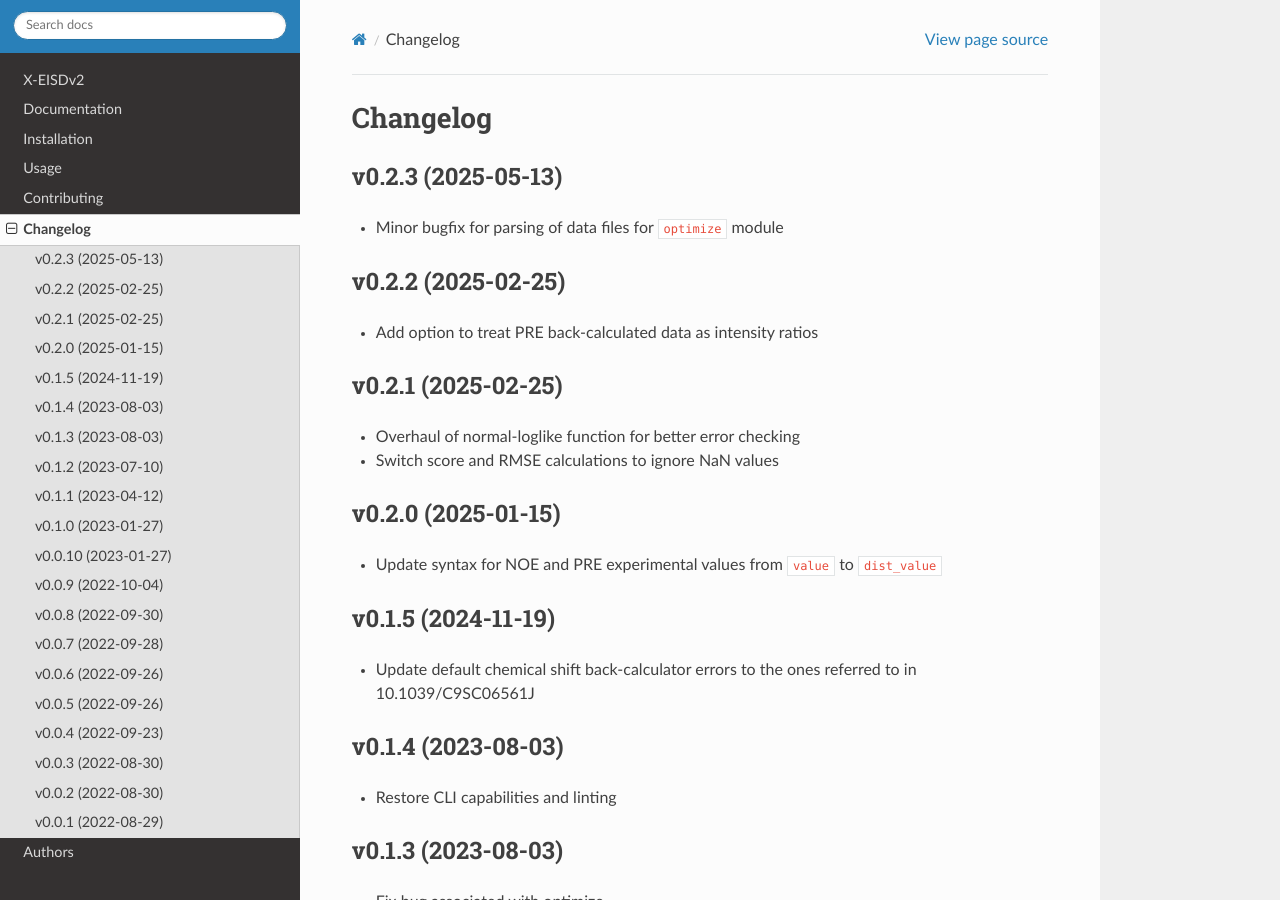
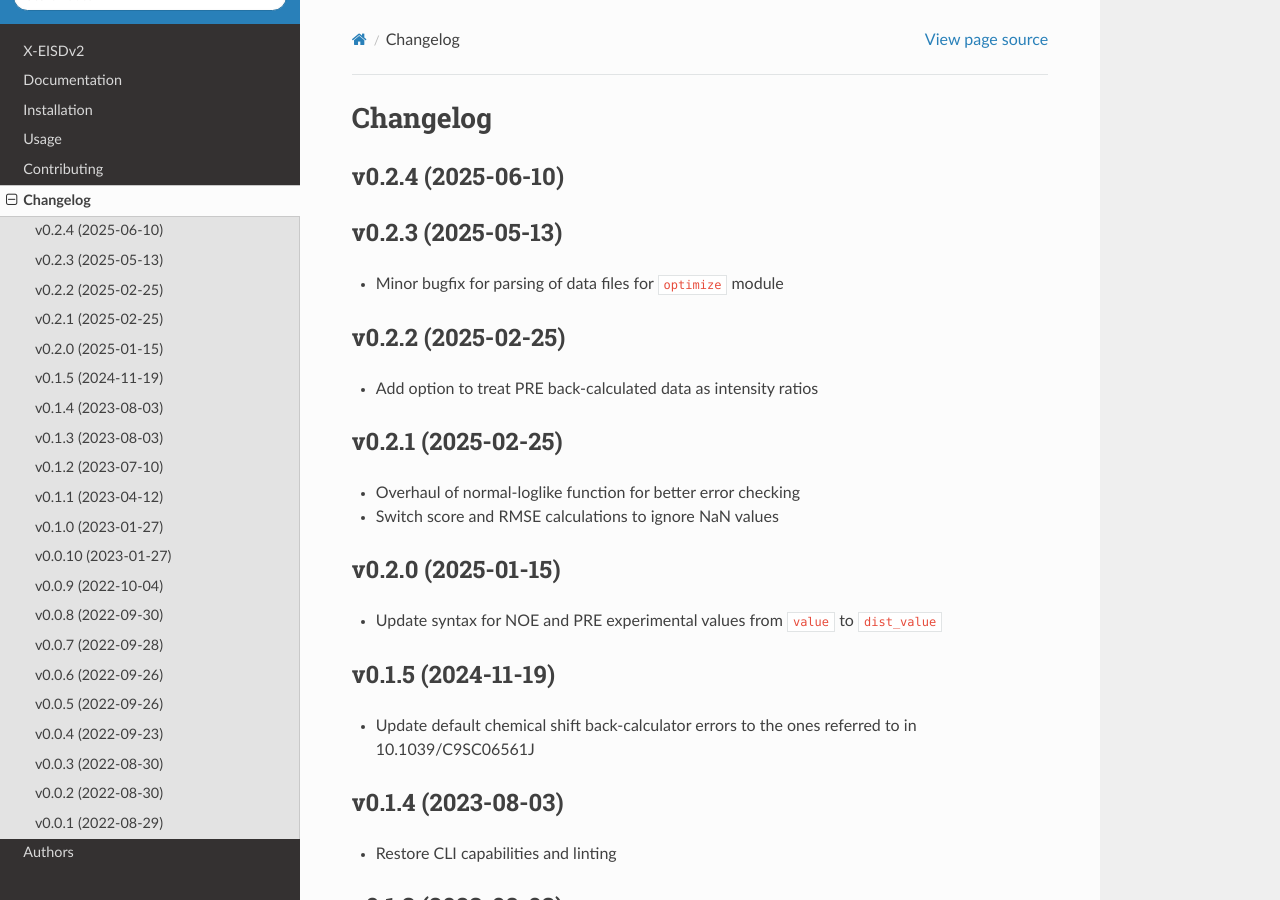
Before and after one commit to THGLab/X-EISDv2, a Sphinx documentation site: the page built from docs/changelog.rst, in a window 1280 px wide and 900 px high. Built offline with Sphinx 7.4.7 and the Read the Docs theme 3.1.0, drawn with Linux system fonts in a browser that asks for light colours; pages that are not in the unit, such as notebooks, are missing from menus.

Commit message:
[SKIP] version bump 0.2.3 -> 0.2.4
Update LICENSE

```diff
--- a/CHANGELOG.rst
+++ b/CHANGELOG.rst
@@ -1,6 +1,9 @@
 
 Changelog
 =========
+
+v0.2.4 (2025-06-10)
+------------------------------------------------------------
 
 v0.2.3 (2025-05-13)
 ------------------------------------------------------------
--- a/README.rst
+++ b/README.rst
@@ -43,4 +43,4 @@
 Version
 -------
 
-v0.2.3
+v0.2.4
--- a/docs/conf.py
+++ b/docs/conf.py
@@ -48,7 +48,7 @@
 year = '2022'
 author = 'Zi Hao Liu'
 copyright = '{0}, {1}'.format(year, author)
-version = release = '0.2.3'
+version = release = '0.2.4'
 
 pygments_style = 'trac'
 templates_path = ['.']
--- a/setup.py
+++ b/setup.py
@@ -36,7 +36,7 @@
 
 setup(
     name='xeisd',
-    version='0.2.3',
+    version='0.2.4',
     description='A skeleton template for Python projects.',
     long_description=long_description,
     long_description_content_type='text/x-rst',
--- a/src/xeisd/__init__.py
+++ b/src/xeisd/__init__.py
@@ -79,4 +79,4 @@
 
 source_folder = Path(__file__).absparent
 
-__version__ = '0.2.3'
+__version__ = '0.2.4'
```
Also changed, not shown: .bumpversion.cfg.
